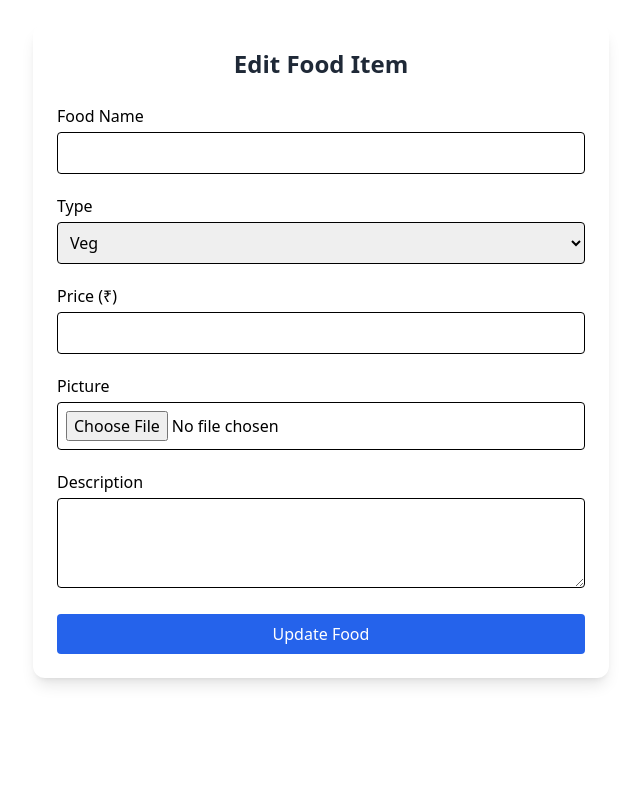
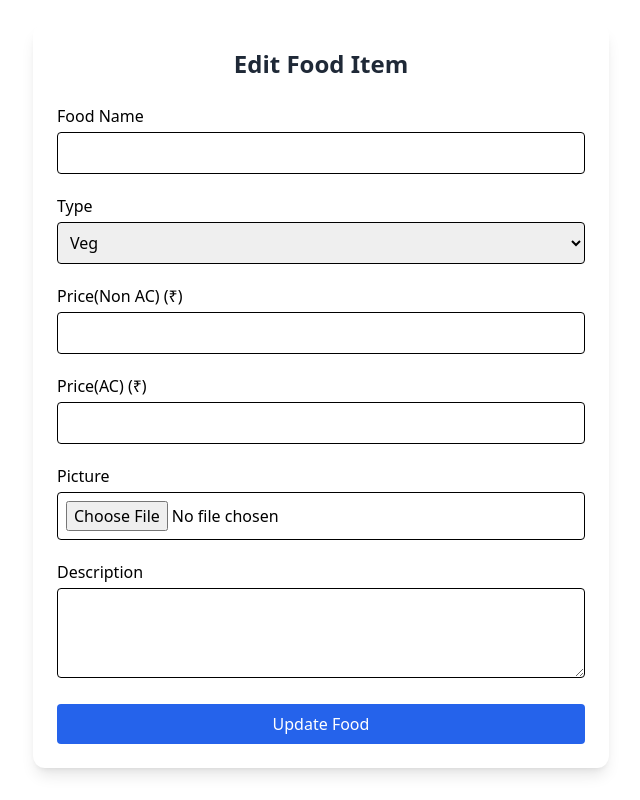
Before and after one commit to jayakrishnan321/Project-HotelOrderPro, a React (Create React App) app in the folder frontend/: page /admin/editfooditem/1 in a window 1280 px wide. Shown: the whole page, without its empty margins (319-959 px from the left). Built offline with nearby package versions, Linux system fonts and the light colour scheme; no server answers.

Commit message:
in fooditems ac and nonac food price added

```diff
--- a/frontend/src/pages/AdminAddFoodItem.js
+++ b/frontend/src/pages/AdminAddFoodItem.js
@@ -10,7 +10,8 @@ const id=decoded.id
      const [formData, setFormData] = useState({
     name: '',
     type: 'veg',
-    price: '',
+    nonacprice: '',
+    acprice:'',
     image: null,
     description: ''
   });
@@ -20,7 +21,8 @@ const id=decoded.id
     const data = new FormData();
     data.append('foodname', formData.name);
     data.append('foodtype', formData.type);
-    data.append('foodprice', formData.price);
+    data.append('foodnonacprice', formData.nonacprice);
+    data.append('foodacprice',formData.acprice)
     data.append('foodimage', formData.image);
     data.append('fooddescription', formData.description);
     data.append('adminId',id)
@@ -83,12 +85,25 @@ const id=decoded.id
         {/* Price */}
         <div>
           <label className="block mb-1 font-medium text-gray-700">
-            Price (₹)
+            Price(Non-AC) (₹)
           </label>
           <input
             type="number"
-            name="price"
-            value={formData.price}
+            name="nonacprice"
+            value={formData.nonacprice}
+            onChange={handleChange}
+            required
+            className={inputClass}
+          />
+        </div>
+        <div>
+          <label className="block mb-1 font-medium text-gray-700">
+            Price(AC) (₹)
+          </label>
+          <input
+            type="number"
+            name="acprice"
+            value={formData.acprice}
             onChange={handleChange}
             required
             className={inputClass}
--- a/frontend/src/pages/AdminEditFood.js
+++ b/frontend/src/pages/AdminEditFood.js
@@ -8,7 +8,8 @@ function AdminEditFood() {
   const [formData, setFormData] = useState({
     name: '',
     type: 'veg',
-    price: '',
+    nonacprice: '',
+    acprice:'',
     image: null,
     description: ''
   });
@@ -23,7 +24,8 @@ function AdminEditFood() {
         setFormData({
           name: data.foodname,
           type: data.foodtype,
-          price: data.foodprice,
+          nonacprice: data.foodnonacprice,
+          acprice:data.foodacprice,
           image: null,
           description: data.fooddescription
         });
@@ -48,7 +50,8 @@ function AdminEditFood() {
     const data = new FormData();
     data.append('foodname', formData.name);
     data.append('foodtype', formData.type);
-    data.append('foodprice', formData.price);
+    data.append('foodnonacprice', formData.nonacprice);
+    data.append('foodacprice', formData.acprice);
     data.append('fooddescription', formData.description);
     if (formData.image) {
       data.append('foodimage', formData.image);
@@ -94,11 +97,22 @@ function AdminEditFood() {
         </div>
 
         <div>
-          <label className="block mb-1">Price (₹)</label>
+          <label className="block mb-1">Price(Non AC) (₹)</label>
           <input
             type="number"
-            name="price"
-            value={formData.price}
+            name="nonacprice"
+            value={formData.nonacprice}
+            onChange={handleChange}
+            className="w-full border border-black p-2 rounded"
+            required
+          />
+        </div>
+        <div>
+          <label className="block mb-1">Price(AC) (₹)</label>
+          <input
+            type="number"
+            name="acprice"
+            value={formData.acprice}
             onChange={handleChange}
             className="w-full border border-black p-2 rounded"
             required
--- a/frontend/src/pages/AdminViewFoodItem.js
+++ b/frontend/src/pages/AdminViewFoodItem.js
@@ -41,7 +41,8 @@ function AdminViewFoodItem() {
           <tr>
             <th className="border p-2">Name</th>
             <th className="border p-2">Type</th>
-            <th className="border p-2">Price (₹)</th>
+            <th className="border p-2">Price(Non AC) (₹)</th>
+            <th className="border p-2">Price(AC) (₹)</th>
             <th className="border p-2">Image</th>
             <th className="border p-2">Description</th>
             <th className="border p-2">Edit</th>
@@ -53,7 +54,8 @@ function AdminViewFoodItem() {
             <tr key={food._id} className="text-center">
               <td className="border p-2">{food.foodname}</td>
               <td className="border p-2 capitalize">{food.foodtype}</td>
-              <td className="border p-2">₹{food.foodprice}</td>
+              <td className="border p-2">₹{food.foodnonacprice}</td>
+              <td className="border p-2">₹{food.foodacprice}</td>
               <td className="border p-2">
                 <img src={food.foodimage} alt="food" className="w-16 h-16 object-cover mx-auto" />
               </td>
```
Also changed, not shown: 2 other files (tests, documents, lock files or other folders).
